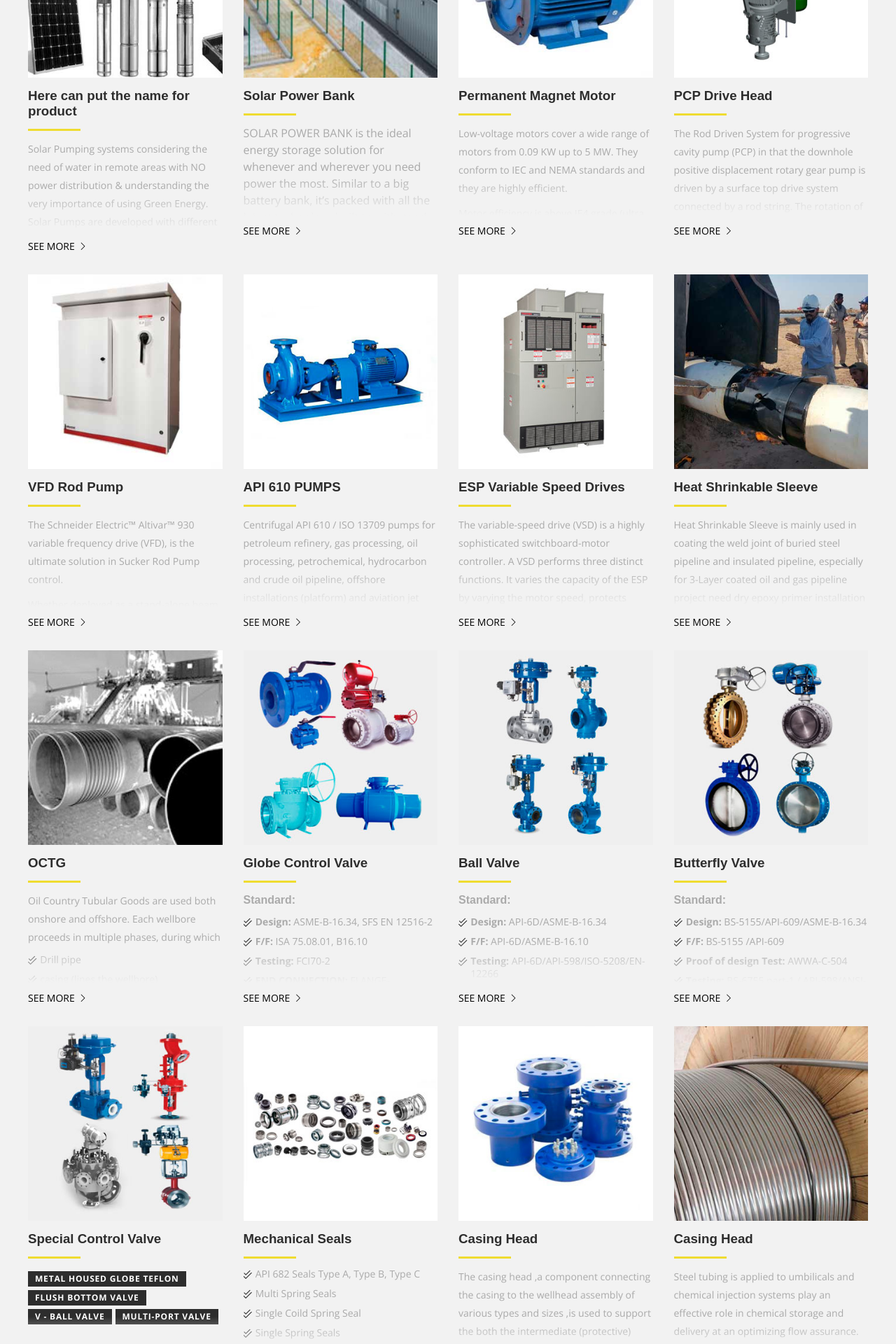
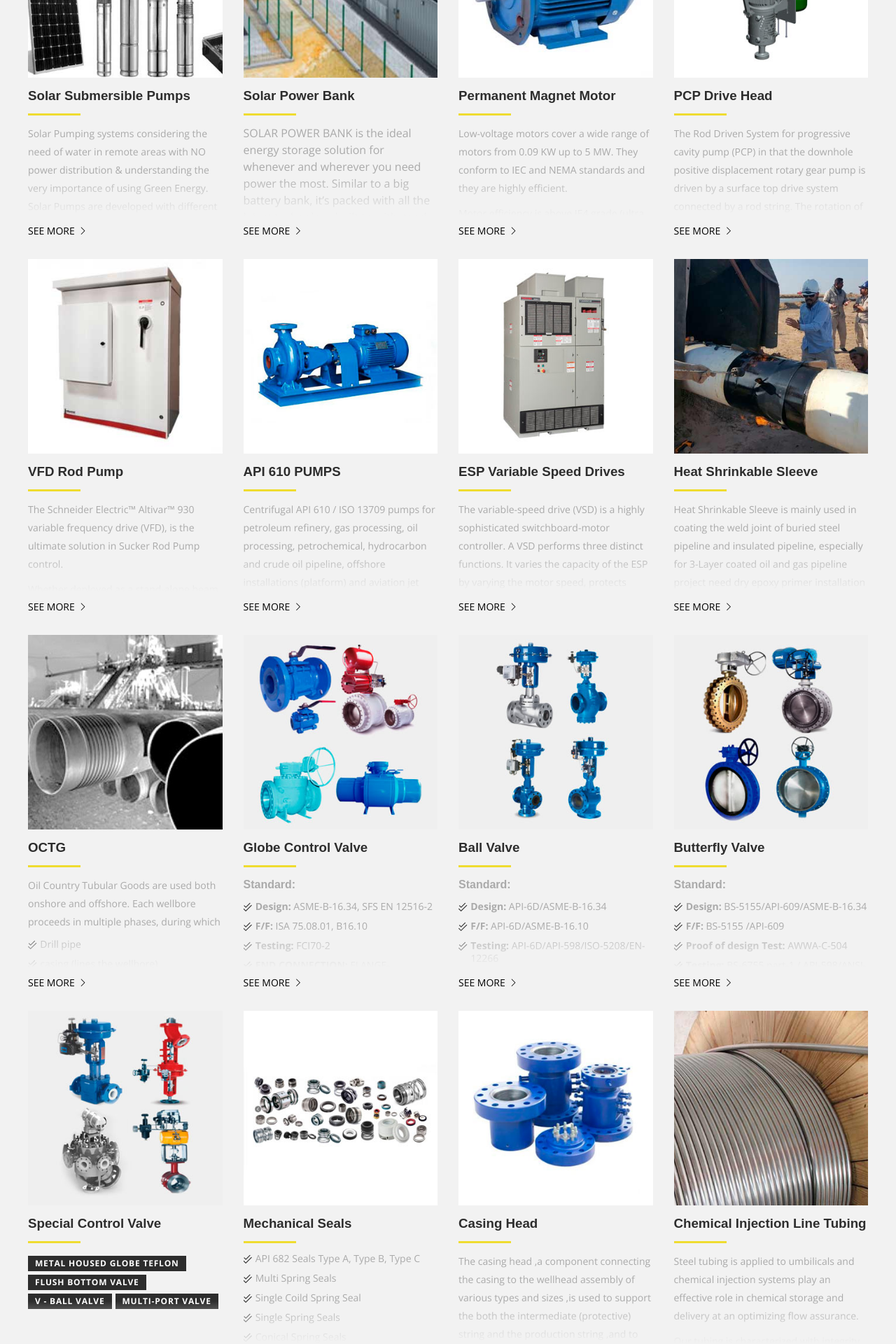
Before and after one commit to davecast/neussts, a Vue app: page /products in a window 1280 px wide. Shown: the part 1400-3320 px from the top of the page at 70% size. Built offline with nearby package versions, Linux system fonts and the light colour scheme; a web font is replaced by a local one; what @saeris/vue-spinners would draw is missing.

Commit message:
Fix some details on Footer componentent and Home, Products pages

```diff
--- a/src/components/Footer.vue
+++ b/src/components/Footer.vue
@@ -49,7 +49,7 @@
       <div class="container">
         <div class="footer__bottom">
           <p>
-            © 2020 <strong>NEUSS TECNICAL SERVICES</strong>. All Rights
+            © 2020 <strong>NEUSS TECHNICAL SERVICES, INC.</strong> All Rights
             Reserved.
           </p>
         </div>
--- a/src/views/Home.vue
+++ b/src/views/Home.vue
@@ -19,10 +19,10 @@
           class="grid grid--4--12 grid__3 grid__gap--35 mb--x3 mt--x3--lg features"
         >
           <Feature image="exp_1.png" link="/solutions#consulting">
-            CONSULTING <br />MANAGEMENT SERVICE</Feature
+            CONSULTING <br />MANAGEMENT SERVICES</Feature
           >
           <Feature image="exp_2.png" link="/solutions#supply">
-            SUPLY AND <br />PROCUREMENT SERVICES
+            SUPPLY AND <br />PROCUREMENT SERVICES
           </Feature>
           <Feature image="exp_3.png" link="/solutions#operations">
             OPERATION AND <br />
--- a/src/views/Products.vue
+++ b/src/views/Products.vue
@@ -102,10 +102,7 @@
               <li>Camera Integrated</li>
             </ul>
           </Product>
-          <Product
-            image="products/5.jpg"
-            title="Here can put the name for product"
-          >
+          <Product image="products/5.jpg" title="Solar Submersible Pumps">
             <p class="text--small mb--x1">
               Solar Pumping systems considering the need of water in remote
               areas with NO power distribution &amp; understanding the very
@@ -393,7 +390,10 @@
               and slip-type.
             </p>
           </Product>
-          <Product image="products/20.jpg" title="Casing Head">
+          <Product
+            image="products/20.jpg"
+            title="Chemical Injection Line Tubing"
+          >
             <p class="text--small mb--x1">
               Steel tubing is applied to umbilicals and chemical injection
               systems play an effective role in chemical storage and delivery at
```
